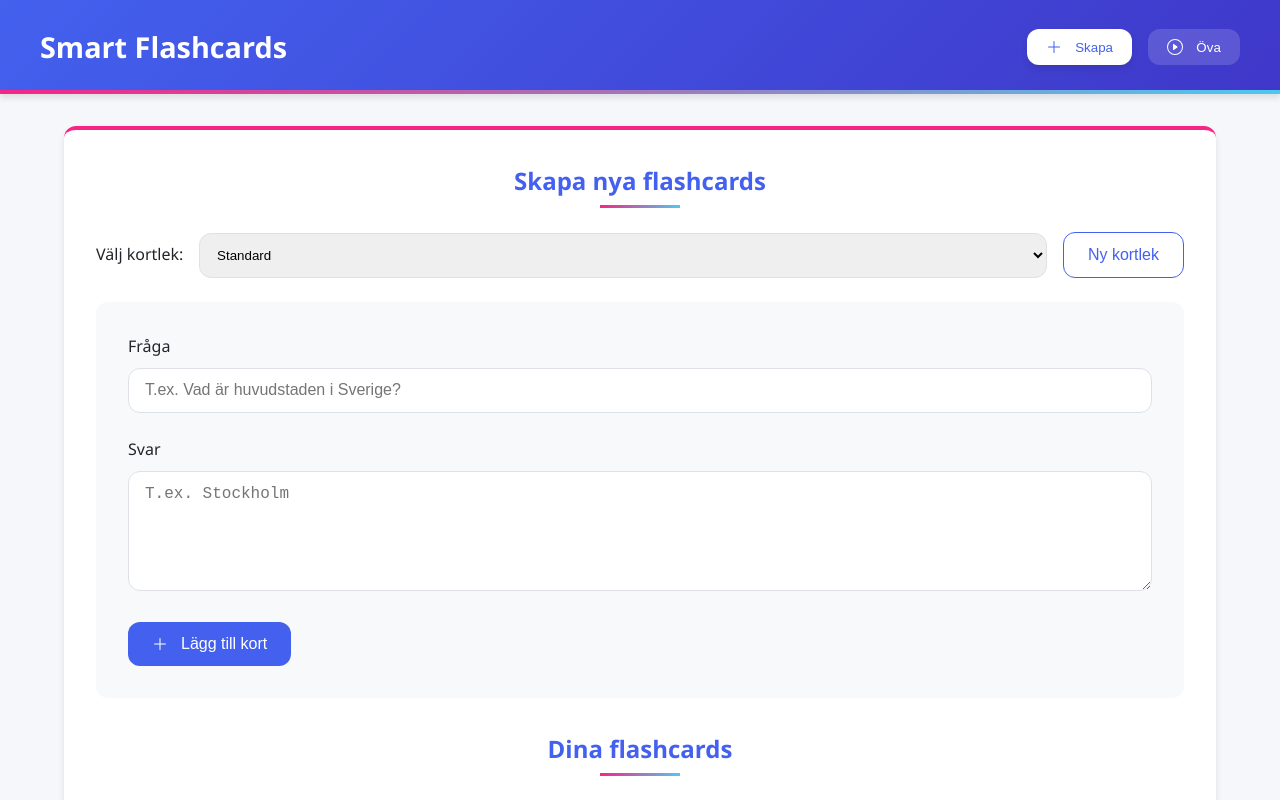
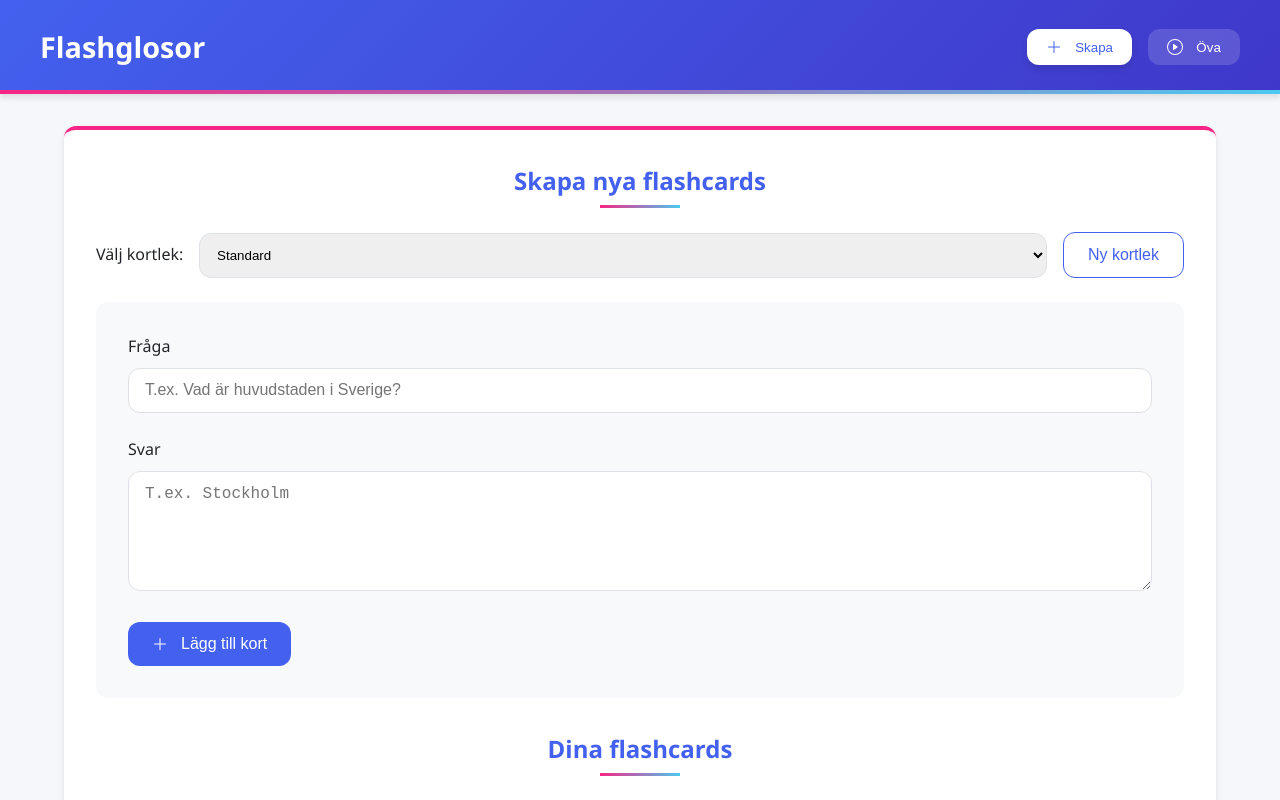
Before and after one commit to Leopeo1234/l-ttquiz, a plain HTML site: page index.html in a window 1280 px wide. Shown: the top 800 px of the page. Drawn offline with Linux system fonts and the light colour scheme.

Commit message:
Update index.html

```diff
--- a/index.html
+++ b/index.html
@@ -506,7 +506,7 @@
 <body>
     <header>
         <div class="header-content">
-            <h1>Smart Flashcards</h1>
+            <h1>Flashglosor</h1>
             <div class="mode-switcher">
                 <button id="createBtn" class="mode-btn active">
                     <svg xmlns="http://www.w3.org/2000/svg" width="16" height="16" fill="currentColor" viewBox="0 0 16 16" style="margin-right: 5px;">
```
